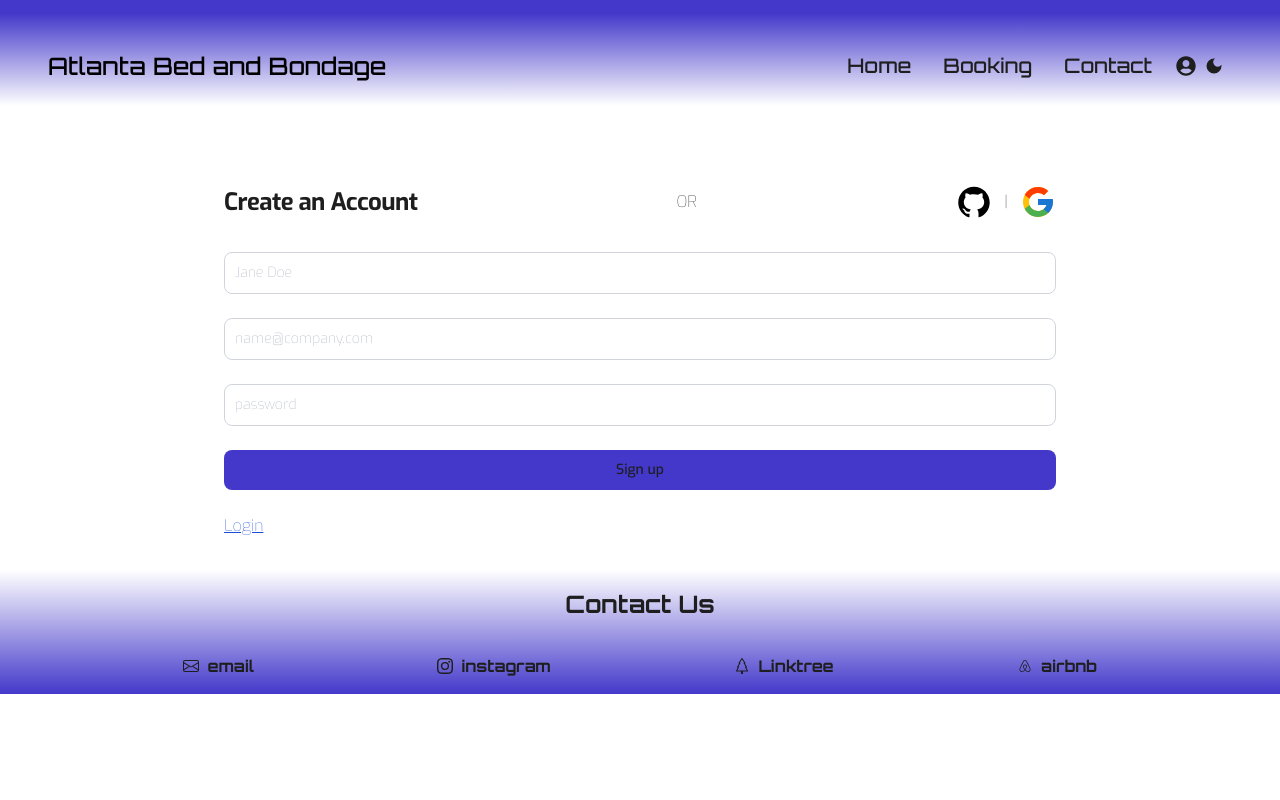
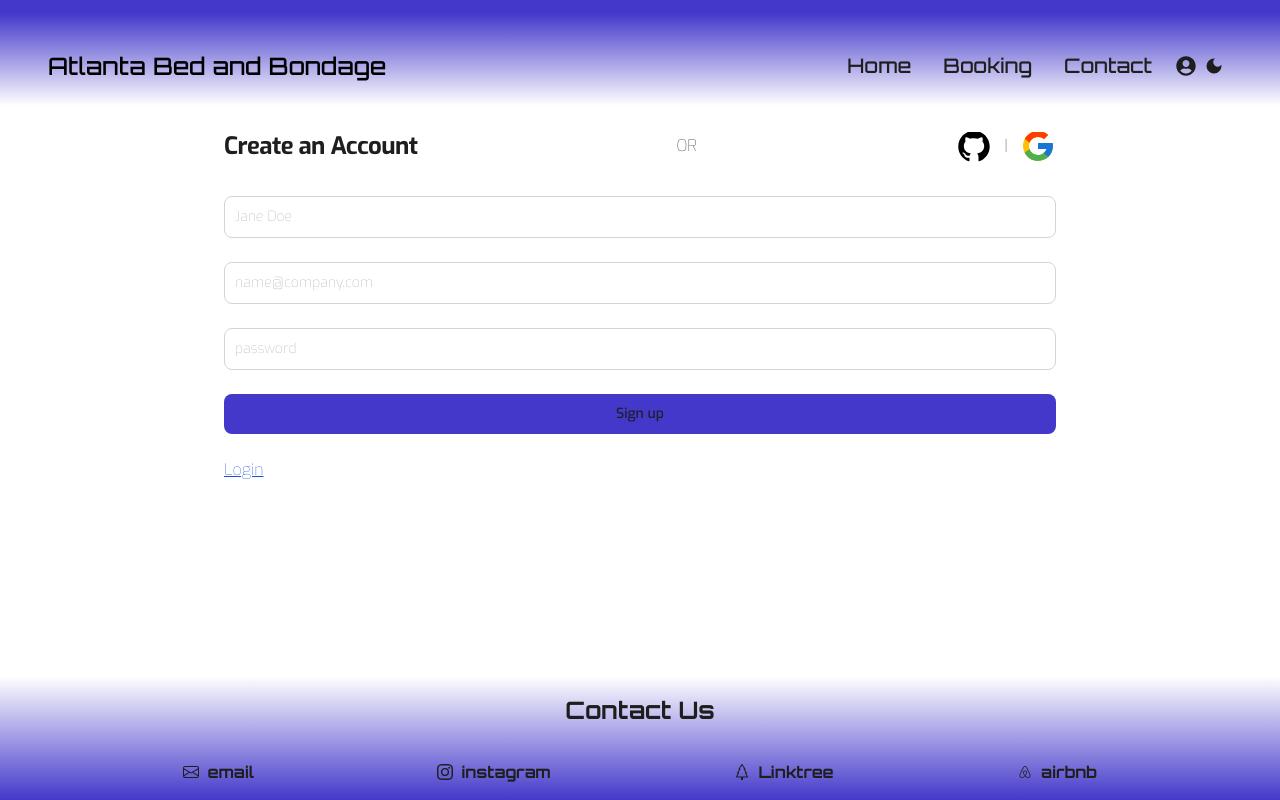
Before and after one commit to TheNightMayor/Atlanta-Dungeon-BnB, a Next.js app: page /auth in a window 1280 px wide. Built offline with nearby package versions, Linux system fonts and the light colour scheme; no server answers.

Commit message:
style fixes

```diff
--- a/src/app/(web)/layout.tsx
+++ b/src/app/(web)/layout.tsx
@@ -45,11 +45,13 @@ export default function RootLayout({
         <NextAuthProvider>
           <ThemeProvider>
             <Toast />
-            <Header />
-            <main className="font-normal pt-24">
-              {children}
-            </main>
-            <Footer />
+            <div className="flex flex-col flex-1">
+              <Header />
+              <main className="font-normal pt-24 flex-grow">
+                {children}
+              </main>
+              <Footer />
+            </div>
           </ThemeProvider>
         </NextAuthProvider>
       </body>
--- a/src/app/(web)/rooms/page.tsx
+++ b/src/app/(web)/rooms/page.tsx
@@ -61,7 +61,7 @@ const Rooms = () => {
 
 
     return (
-    <div className="container mx-auto py-8">
+    <div className="container mx-auto py-12">
         {/* <Search
         roomTypeFilter={roomTypeFilter}
         searchQuery={searchQuery}
--- a/src/components/ThemeProvider/ThemeProvider.tsx
+++ b/src/components/ThemeProvider/ThemeProvider.tsx
@@ -5,7 +5,7 @@ import { useEffect, useState } from "react";
 import ThemeContext from "@/context/themeContext";
 
 const ThemeProvider = ({ children }: { children:React.ReactNode }) => {
-    const [darkTheme, setDarkTheme] = useState<boolean>(false);
+    const [darkTheme, setDarkTheme] = useState<boolean>(true);
     const [renderComponent, setRenderComponent] = useState(false);
 
     useEffect(() => {
@@ -27,8 +27,8 @@ const ThemeProvider = ({ children }: { children:React.ReactNode }) => {
 
     return(
     <ThemeContext.Provider value={{darkTheme, setDarkTheme}}>
-        <div className={`${darkTheme ? 'dark' : ''} h-screen`}>
-            <div className='dark:text-white dark:bg-black text-[#1e1e1e] bg-white min-h-screen transition-colors duration-200 pt-14'>
+        <div className={`${darkTheme ? 'dark' : ''} min-h-screen flex flex-col`}>
+            <div className='dark:text-white dark:bg-black text-[#1e1e1e] bg-white flex flex-col flex-1 transition-colors duration-200'>
                 {children}
             </div>
         </div>
```
